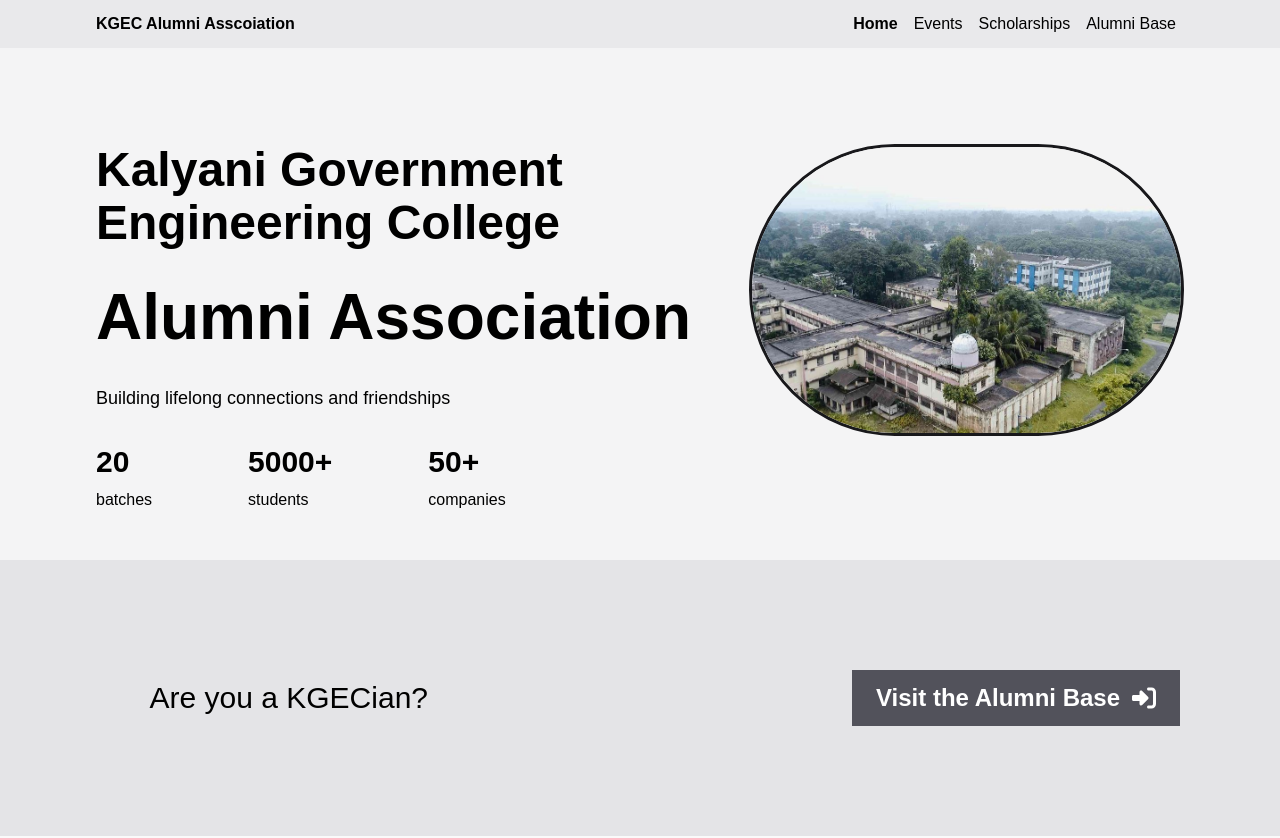
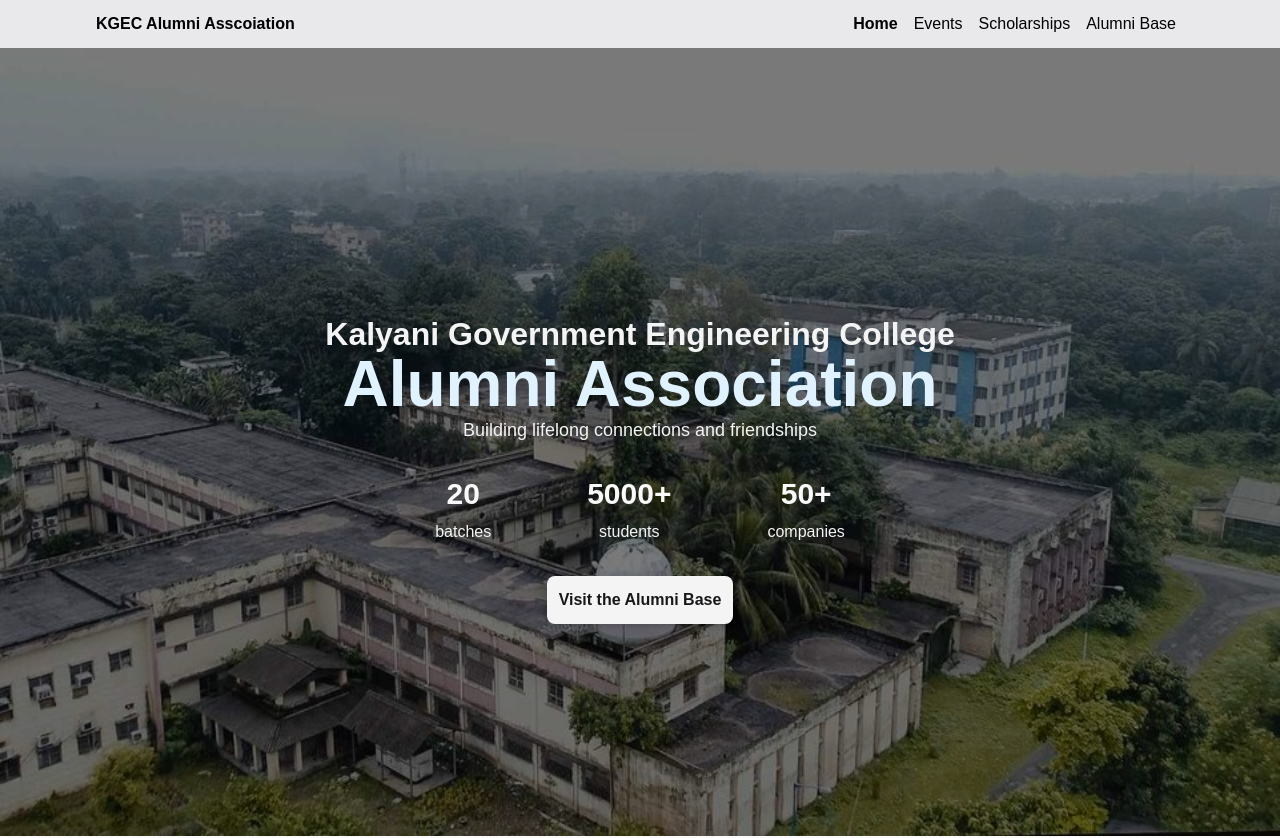
Before and after one commit to kgec-alumni-interaction-cell/website, a Next.js app: page / in a window 1280 px wide. Shown: the top 838 px of the page. Built offline with nearby package versions, Linux system fonts and the light colour scheme; a web font is replaced by a local one.

Commit message:
chore: ui changes

```diff
--- a/src/components/home/hero/index.tsx
+++ b/src/components/home/hero/index.tsx
@@ -21,46 +21,63 @@
   const router = useRouter();
 
   return (
-    <section className="h-[calc(100vh-12px)] bg-zinc-100 min-w-full flex flex-col">
-      <div className="min-w-full flex lg:flex-row flex-col p-8 lg:p-24 pb-0 lg:pb-0 h-full">
-        <div className="w-full lg:w-[60%] flex flex-col gap-8 justify-center h-full">
-          <h3 className="text-[1.5rem] lg:text-[3rem] leading-[1.1] font-black">
+    <section className="h-[calc(100vh-12px)] hero bg-no-repeat bg-cover lg:bg-bottom min-w-full flex flex-col">
+      <div className="min-w-full flex lg:flex-row flex-col p-8 lg:p-24 pb-0 lg:pb-0 h-[95%]">
+        <div className="w-full flex flex-col justify-center lg:items-center h-full ">
+          <h3 className="text-[1rem] lg:text-[2rem] font-semibold leading-[1.1] m-0 text-zinc-100">
             Kalyani Government Engineering College
           </h3>
-          <h2 className="text-[3rem] lg:text-[4rem] leading-[1.1] font-black">
+          <h2 className="text-[2.5rem] lg:text-[4rem] leading-[1] font-black m-0 text-sky-100 my-2 lg:my-0">
             Alumni Association
           </h2>
-          <p className="text-lg">
+          <p className="text-lg mb-8 text-zinc-100">
             Building lifelong connections and friendships
           </p>
-          <div className="flex justify-around lg:justify-start lg:gap-24 mb-12">
-            <div className="flex flex-col gap-2">
-              <h2 className="font-bold text-3xl">{numBatches}</h2>
-              <p>batches</p>
+          <div className="flex justify-start gap-8 lg:gap-24 mb-8">
+            <div className="flex flex-col gap-2 justify-center items-center">
+              <h2 className="font-bold text-3xl text-zinc-50">{numBatches}</h2>
+              <p className="text-zinc-100">batches</p>
             </div>
-            <div className="flex flex-col gap-2">
-              <h2 className="font-bold text-3xl">
+            <div className="flex flex-col gap-2 justify-center items-center">
+              <h2 className="font-bold text-3xl text-zinc-50">
                 {formatDisplayNumber(numStudents)}+
               </h2>
-              <p>students</p>
+              <p className="text-zinc-100">students</p>
             </div>
-            <div className="flex flex-col gap-2">
-              <h2 className="font-bold text-3xl">
+            <div className="flex flex-col gap-2 justify-center items-center">
+              <h2 className="font-bold text-3xl text-zinc-50">
                 {formatDisplayNumber(numCompanies)}+
               </h2>
-              <p>companies</p>
+              <p className="text-zinc-100">companies</p>
             </div>
           </div>
+          <button
+            onClick={() => router.push("/alumnibase")}
+            className="bg-zinc-100 hover:bg-sky-100 duration-300 text-zinc-900 focus:ring-1 ring-zinc-50 lg:min-w-fit px-3 py-3 rounded-lg shadow-md flex justify-center items-center gap-2 max-w-max font-semibold group"
+          >
+            Visit the Alumni Base
+            <svg
+              xmlns="http://www.w3.org/2000/svg"
+              width="16"
+              height="16"
+              viewBox="0 0 256 256"
+              className="hidden group-hover:block duration-500"
+            >
+              <path
+                fill="currentColor"
+                d="m221.7 133.7l-72 72a8.2 8.2 0 0 1-11.4 0a8.1 8.1 0 0 1 0-11.4l58.4-58.3H40a8 8 0 0 1 0-16h156.7l-58.4-58.3a8.1 8.1 0 0 1 11.4-11.4l72 72a8.1 8.1 0 0 1 0 11.4Z"
+              />
+            </svg>
+          </button>
         </div>
-        <div className="w-full lg:w-[40%] hidden lg:block pb-24">
-          <img
-            src="/old_campus.jpg"
-            alt="hero image"
-            className="object-fill w-[900] h-[900] rounded-full border-zinc-900 border-[3px]"
-          />
-        </div>
+
+        {/* <img
+          src="/old_campus.jpg"
+          alt="hero image"
+          className="object-fill absolute top-0 left-0 right-0 -z-[10]"
+        /> */}
       </div>
-      <div className="bg-zinc-200 h-full flex flex-col gap-10 md:flex-row items-center justify-between lg:justify-around py-24">
+      {/* <div className="bg-zinc-300/50 h-[5%] flex flex-col gap-10 md:flex-row items-center justify-between lg:justify-around py-12">
         <div className="flex-grow lg:w-full lg:text-right lg:mr-48">
           <p className="text-2xl lg:text-3xl font-medium w-full">
             Are you a KGECian?
@@ -85,7 +102,7 @@
             </span>
           </button>
         </div>
-      </div>
+      </div> */}
     </section>
   );
 }
--- a/src/components/home/mnv/index.tsx
+++ b/src/components/home/mnv/index.tsx
@@ -11,7 +11,7 @@
 export default function HomeMNV() {
   return (
     <section className=" bg-zinc-100 min-w-full flex flex-col p-8 lg:p-24">
-      <p className="text-[2.5rem] mb-10 lg:mb-5">Mission & Vision</p>
+      <h2 className="text-[2rem] lg:text-[3rem] font-black mb-4 leading-none">Mission & Vision</h2>
 
       <div className="lg:hidden">
         <Slideshow>
@@ -28,10 +28,10 @@
       <ol className="hidden lg:flex text-lg flex-col gap-9">
         {points.map((point: string, idx) => (
           <div className="flex justify-center" key={idx}>
-            <div className="my-6 mr-12 h-[30px] w-[50px] p-2 py-3 flex items-center justify-center rounded-full bg-zinc-400 text-white">
+            <div className="my-6 mr-12 h-[30px] w-[50px] p-2 py-3 flex items-center justify-center rounded-full bg-zinc-600 text-white">
               {idx + 1}
             </div>
-            <li>{point}</li>
+            <p className="p-0">{point}</p>
           </div>
         ))}
       </ol>
--- a/src/components/navbar/index.tsx
+++ b/src/components/navbar/index.tsx
@@ -25,7 +25,7 @@
   const router = useRouter();
 
   return (
-    <nav className="h-12 px-8 lg:px-24 py-2 bg-zinc-300/50 backdrop-blur-sm flex justify-between items-center sticky top-0">
+    <nav className="h-12 px-8 lg:px-24 py-2 bg-zinc-300/50 backdrop-blur-sm flex justify-between items-center sticky top-0 z-10">
       <div className="flex items-center">
         <h2 className="font-bold">KGEC Alumni Asscoiation</h2>
       </div>
--- a/src/components/slideshow/Slide.tsx
+++ b/src/components/slideshow/Slide.tsx
@@ -3,7 +3,7 @@
 }
 function Slide({ children }: Props) {
   return (
-    <div className="w-full inline-block">
+    <div className="min-w-full">
       {children}
     </div>
   )
--- a/src/components/slideshow/Slideshow.tsx
+++ b/src/components/slideshow/Slideshow.tsx
@@ -23,7 +23,7 @@
     <div className="mx-0 my-auto overflow-hidden">
       <div
         ref={ref}
-        className="whitespace-nowrap transition"
+        className="whitespace-nowrap transition flex gap-0"
         style={{
           transform: `translate3d(${-index * slideWidth}px, 0, 0)`,
           transition: "ease 1000ms",
@@ -37,8 +37,8 @@
           {Children.map(children, (_, idx) => (
             <div
               key={idx}
-              className={`m-3 flex h-7 w-7 items-center justify-center rounded-full cursor-pointer bg-zinc-400 text-white ${
-                index === idx ? "h-10 w-10 text-lg" : ""
+              className={`m-3 flex items-center justify-center rounded-full cursor-pointer bg-zinc-600 text-white ${
+                index === idx ? "h-10 w-10 text-lg" : "h-7 w-7 "
               }`}
               onClick={() => {
                 setIndex(idx);
--- a/src/pages/alumnibase/index.tsx
+++ b/src/pages/alumnibase/index.tsx
@@ -1,4 +1,5 @@
 import Layout from "@/components/layout";
+import { sign } from "crypto";
 import { useSession, signIn } from "next-auth/react";
 
 function AlumiBase() {
@@ -8,59 +9,55 @@
   if (!session)
     return (
       <Layout>
-        <section className="bg-zinc-100 min-w-ful flex flex-col p-8 py-14 lg:p-20">
-          <div className="flex-grow mx-auto">
-            <button
-              onClick={() => signIn()}
-              className="bg-zinc-600 hover:bg-zinc-700 text-white font-bold text-md lg:text-2xl lg:min-w-fit px-[24px] lg:px-[24px] py-[8px] lg:py-[12px] flex items-center"
-            >
-              Register or Log In
-              <span className="ml-3">
-                <svg
-                  xmlns="http://www.w3.org/2000/svg"
-                  height="1em"
-                  fill="#ffffff"
-                  viewBox="0 0 512 512"
-                >
-                  <path d="M217.9 105.9L340.7 228.7c7.2 7.2 11.3 17.1 11.3 27.3s-4.1 20.1-11.3 27.3L217.9 406.1c-6.4 6.4-15 9.9-24 9.9c-18.7 0-33.9-15.2-33.9-33.9l0-62.1L32 320c-17.7 0-32-14.3-32-32l0-64c0-17.7 14.3-32 32-32l128 0 0-62.1c0-18.7 15.2-33.9 33.9-33.9c9 0 17.6 3.6 24 9.9zM352 416l64 0c17.7 0 32-14.3 32-32l0-256c0-17.7-14.3-32-32-32l-64 0c-17.7 0-32-14.3-32-32s14.3-32 32-32l64 0c53 0 96 43 96 96l0 256c0 53-43 96-96 96l-64 0c-17.7 0-32-14.3-32-32s14.3-32 32-32z" />
-                </svg>
-              </span>
-            </button>
+        <section className=" bg-zinc-100 min-w-full flex flex-col">
+          <div className="min-w-full flex flex-col gap-8 p-12 px-8 lg:p-24 h-full">
+            <div className="w-full justify-center">
+              <h2 className="text-[2rem] lg:text-[3rem] font-black mb-0 leading-none">
+                Alumni Base
+              </h2>
+              <p className="text-base">
+                Join the KGEC Alumni Association to stay connected with a vast
+                network of successful graduates from diverse fields.
+              </p>
             </div>
-        </section>
-
-        <div className="min-w-full lg:h-[calc(100vh-216px-48px-40px)] flex flex-col bg-zinc-200 p-8 lg:px-24 lg:py-14">
-          <p className="text-3xl mb-10">Why You Should Care to Register</p>
-          <p className="text-2xl mb-2">As a Student of KGEC</p>
-          <ul className="list-disc px-5 mb-10 lg:text-lg">
+            <div className="p-4 bg-zinc-200 rounded-lg shadow-sm">
+              <h2 className="text-2xl lg:text-3xl font-black mb-4">
+                Why you should care to register?
+              </h2>
+              <h2 className=" text-lg lg:text-xl mb-2 font-semibold">
+                As a Student of KGEC
+              </h2>
+              <ul className="list-disc px-5 mb-4">
                 <li>
                   By registering on the college alumni website, students of KGEC
-              gain access to a vast network of successful graduates from diverse
-              fields.
+                  gain access to a vast network of successful graduates from
+                  diverse fields.
                 </li>
                 <li>
                   Moreover, staying connected with alumni fosters a sense of
-              belonging and philanthropy, encouraging students to give back and
-              positively impact the college community.{" "}
+                  belonging and philanthropy, encouraging students to give back
+                  and positively impact the college community.{" "}
                 </li>
                 <li>
                   Joining the alumni website opens doors to an array of
-              possibilities, ensuring that the journey through KGEC transcends
-              graduation day and continues to evolve with each new connection
-              made.
+                  possibilities, ensuring that the journey through KGEC
+                  transcends graduation day and continues to evolve with each
+                  new connection made.
                 </li>
               </ul>
 
-          <p className="text-2xl mb-2">As an Alumnus of KGEC</p>
-          <ul className="list-disc px-5 mb-10 lg:text-lg">
+              <h2 className=" text-lg lg:text-xl mb-2 font-semibold">
+                As an Alumnus of KGEC
+              </h2>
+              <ul className="list-disc px-5 mb-4">
                 <li>
-              For the esteemed alumni of KGEC, registering on the college alumni
-              website presents an opportunity to reconnect with cherished
-              memories and former batchmates.
+                  For the esteemed alumni of KGEC, registering on the college
+                  alumni website presents an opportunity to reconnect with
+                  cherished memories and former batchmates.
                 </li>
                 <li>
-              Through this platform, they can extend their support and guidance
-              to current students.
+                  Through this platform, they can extend their support and
+                  guidance to current students.
                 </li>
                 <li>
                   The alumni network becomes an invaluable resource, offering
@@ -68,13 +65,33 @@
                   collaborations, and career advancements.
                 </li>
                 <li>
-              Embracing this connection, alumni can find fulfillment in giving
-              back to the college that played an integral role in shaping their
-              lives, and in witnessing the impact of their contributions on
-              future generations of KGEC graduates.
+                  Embracing this connection, alumni can find fulfillment in
+                  giving back to the college that played an integral role in
+                  shaping their lives, and in witnessing the impact of their
+                  contributions on future generations of KGEC graduates.
                 </li>
               </ul>
+              <button
+                onClick={() => signIn()}
+                className="bg-zinc-50 hover:bg-100/50 duration-300 text-zinc-900 focus:ring-1 ring-zinc-50 lg:min-w-fit px-3 py-3 rounded-lg shadow-sm flex justify-center items-center gap-2 max-w-max font-semibold group"
+              >
+                Register / Log In
+                <svg
+                  xmlns="http://www.w3.org/2000/svg"
+                  width="16"
+                  height="16"
+                  viewBox="0 0 256 256"
+                  className="hidden group-hover:block duration-500"
+                >
+                  <path
+                    fill="currentColor"
+                    d="m221.7 133.7l-72 72a8.2 8.2 0 0 1-11.4 0a8.1 8.1 0 0 1 0-11.4l58.4-58.3H40a8 8 0 0 1 0-16h156.7l-58.4-58.3a8.1 8.1 0 0 1 11.4-11.4l72 72a8.1 8.1 0 0 1 0 11.4Z"
+                  />
+                </svg>
+              </button>
             </div>
+          </div>
+        </section>
       </Layout>
     );
 
--- a/src/pages/events/index.tsx
+++ b/src/pages/events/index.tsx
@@ -5,7 +5,7 @@
   return (
     <Layout>
       <section className=" bg-zinc-100 min-w-full flex flex-col">
-        <div className="min-w-full flex flex-col gap-8 p-12 lg:p-24 h-full">
+        <div className="min-w-full flex flex-col gap-8 p-12 px-8 lg:p-24 h-full">
           <div className="w-full justify-center">
             <h2 className="text-[3rem] lg:text-[4rem] font-black mb-0 leading-none">
               Events
--- a/src/styles/globals.css
+++ b/src/styles/globals.css
@@ -7,3 +7,7 @@
 * {
   -webkit-tap-highlight-color: transparent;
 }
+
+.hero {
+  background-image: linear-gradient(rgba(0, 0, 0, 0.5),rgba(0, 0, 0, 0.5)), url('/old_campus.jpg');
+}
```
Lines whose indentation alone changed are shown as unchanged.
